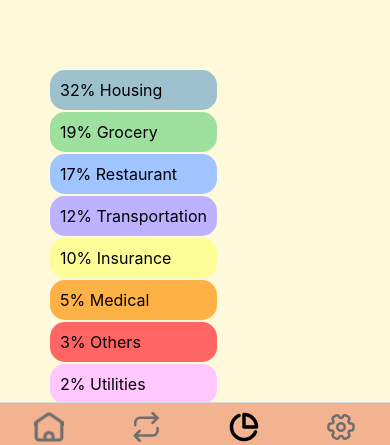
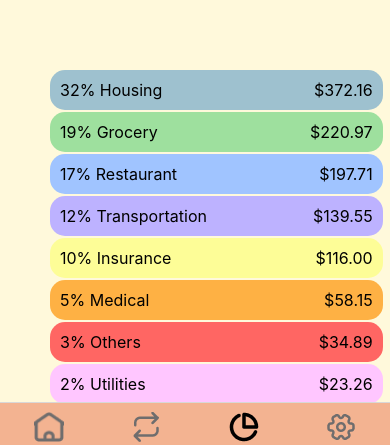
Before and after one commit to HarryLee87/MoneyDancers, a React Native app: screen /Chart in a window 390 px wide. Shown: the part 387-832 px from the top of the page. Built offline with nearby package versions, Linux system fonts and the light colour scheme.

Commit message:
add amount

```diff
--- a/package.json
+++ b/package.json
@@ -23,6 +23,7 @@
     "react-native-progress": "^5.0.1",
     "react-native-safe-area-context": "^4.7.4",
     "react-native-screens": "^3.27.0",
+    "react-native-sqlite-storage": "^6.0.1",
     "react-native-svg": "^14.0.0"
   },
   "devDependencies": {
--- a/src/screens/ChartScreen.jsx
+++ b/src/screens/ChartScreen.jsx
@@ -220,14 +220,14 @@ const Stack = createNativeStackNavigator();
 const ChartScreen = ({ navigation }) => {
   const widthAndHeight = 250;
   const data = [
-    { name: 'Housing', value: 32, color: '#9EC1CF' },
-    { name: 'Grocery', value: 19, color: '#9EE09E' },
-    { name: 'Restaurant', value: 17, color: '#A0C4FF' },
-    { name: 'Transportation', value: 12, color: '#BDB2FF' },
-    { name: 'Insurance', value: 10, color: '#FDFD97' },
-    { name: 'Medical', value: 5, color: '#FEB144' },
-    { name: 'Others', value: 3, color: '#FF6663' },
-    { name: 'Utilities', value: 2, color: '#FFC6FF' },
+    { name: 'Housing', value: 32, color: '#9EC1CF', amount: '$372.16' },
+    { name: 'Grocery', value: 19, color: '#9EE09E', amount: '$220.97' },
+    { name: 'Restaurant', value: 17, color: '#A0C4FF', amount: '$197.71' },
+    { name: 'Transportation', value: 12, color: '#BDB2FF', amount: '$139.55' },
+    { name: 'Insurance', value: 10, color: '#FDFD97', amount: '$116.00' },
+    { name: 'Medical', value: 5, color: '#FEB144', amount: '$58.15' },
+    { name: 'Others', value: 3, color: '#FF6663', amount: '$34.89' },
+    { name: 'Utilities', value: 2, color: '#FFC6FF', amount: '$23.26' },
   ];
 
   const series = data.map(item => item.value);
@@ -290,13 +290,18 @@ const ChartScreen = ({ navigation }) => {
             />
           </View>
           <ScrollView style={styles.scrollContainer}>
-            <View style={{ flexDirection: 'column', marginTop: 30, marginBottom: 20, marginLeft: 50, flexWrap: 'wrap', alignSelf: 'flex-start' }}>
-              {data.map((item, index) => (
-                <View key={index} style={{ backgroundColor: item.color, padding: 10, marginBottom: 2, borderRadius: 15 }}>
+          <View style={{ flexDirection: 'column', marginTop: 30, marginBottom: 20, marginLeft: 50, flexWrap: 'wrap', alignSelf: 'flex-start' }}>
+            {data.map((item, index) => (
+              <View key={index} style={{ flexDirection: 'row', justifyContent: 'space-between', alignItems: 'center', backgroundColor: item.color, padding: 10, marginBottom: 2, borderRadius: 15 }}>
+                <View style={{ width: 250, justifyContent: 'center' }}>
                   <Text style={{ color: '#000', fontSize: 16 }}>
                     {`${item.value}% ${item.name}`}
                   </Text>
                 </View>
+                <Text style={{ color: '#000', fontSize: 16 }}>
+                  {item.amount}
+                </Text>
+              </View>
               ))}
             </View>
           </ScrollView>
--- a/src/screens/ChartScreenIncome.jsx
+++ b/src/screens/ChartScreenIncome.jsx
@@ -7,10 +7,10 @@ import * as Progress from 'react-native-progress';
 const ChartScreenIncome = ({navigation}) => {
   const widthAndHeight = 250
     const data = [
-        { name: 'Salary', value: 85, color: '#B68CB8' },
-        { name: 'Investing', value: 10, color: '#C1F7DC' },
-        { name: 'Refund', value: 2, color: '#0BC9CD' },
-        { name: 'Others', value: 3, color: '#97EAD2' },
+        { name: 'Salary', value: 85, color: '#6A7FDB', amount: '$2200' },
+        { name: 'Investing', value: 10, color: '#60AFFF', amount: '$500' },
+        { name: 'Refund', value: 2, color: '#55D6BE', amount: '$250' },
+        { name: 'Others', value: 3, color: '#97EAD2', amount: '$90' },
 
     ];
 
@@ -82,10 +82,13 @@ const ChartScreenIncome = ({navigation}) => {
       <ScrollView style={styles.scrollContainer}>
         <View style={{ flexDirection: 'column', marginTop: 30, marginBottom:20, marginLeft: 50, flexWrap: 'wrap', alignSelf: 'flex-start' }}>
             {data.map((item, index) => (
-                <View key={index} style={{ backgroundColor: item.color, padding: 10, marginBottom: 2, borderRadius: 15 }}>
-                <Text style={{ color: '#000', fontSize: 16 }}>
-                    {`${item.value}% ${item.name}`}
-                </Text>
+                <View key={index} style={{ flexDirection: 'row', justifyContent: 'space-between', alignItems: 'center', backgroundColor: item.color, padding: 10, marginBottom: 2, borderRadius: 15 }}>
+                  <View style={{ width: 250, justifyContent: 'center' }}>
+                    <Text style={{ color: '#000', fontSize: 16 }}>
+                        {`${item.value}% ${item.name}`}
+                    </Text>
+                  </View>
+                  <Text style={{ color: '#000', fontSize: 16 }}>{item.amount}</Text>
                 </View>
                 ))}
         </View>
```
Also changed, not shown: 2 other files (tests, documents, lock files or other folders).
